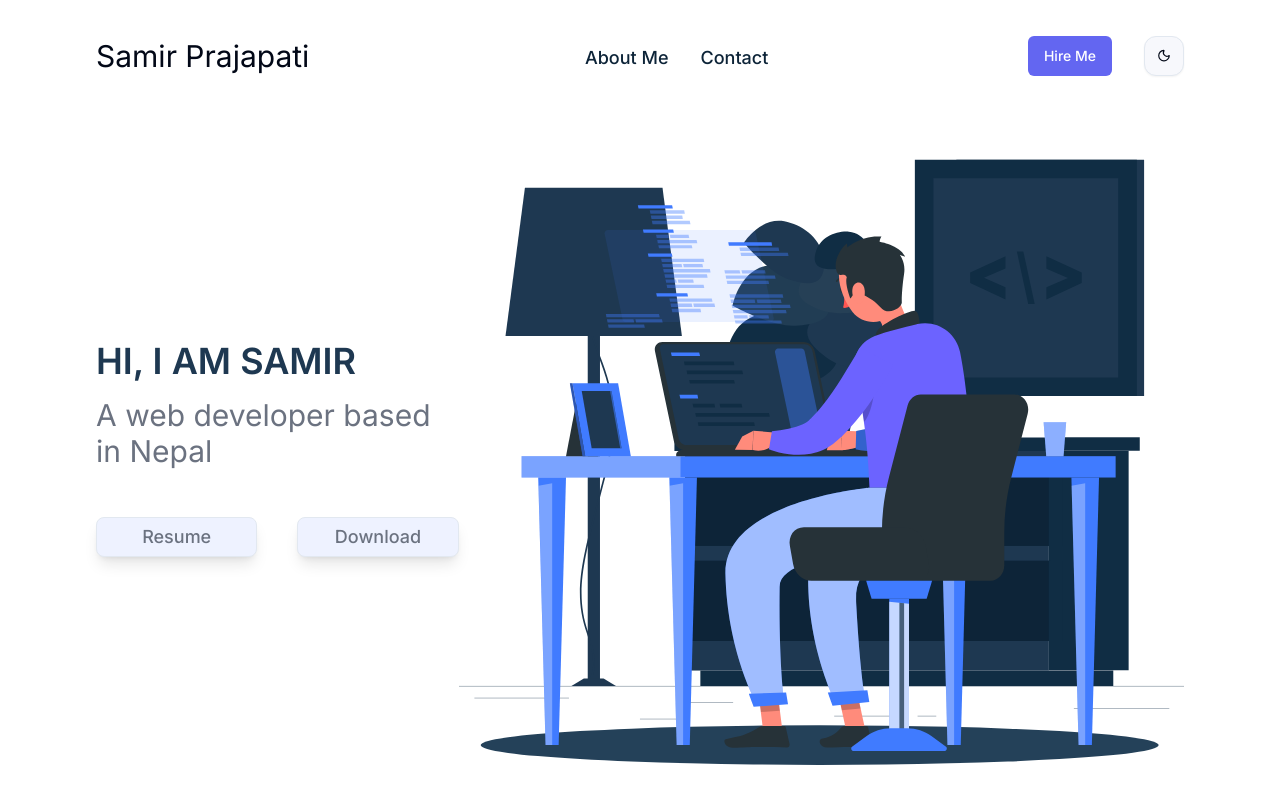
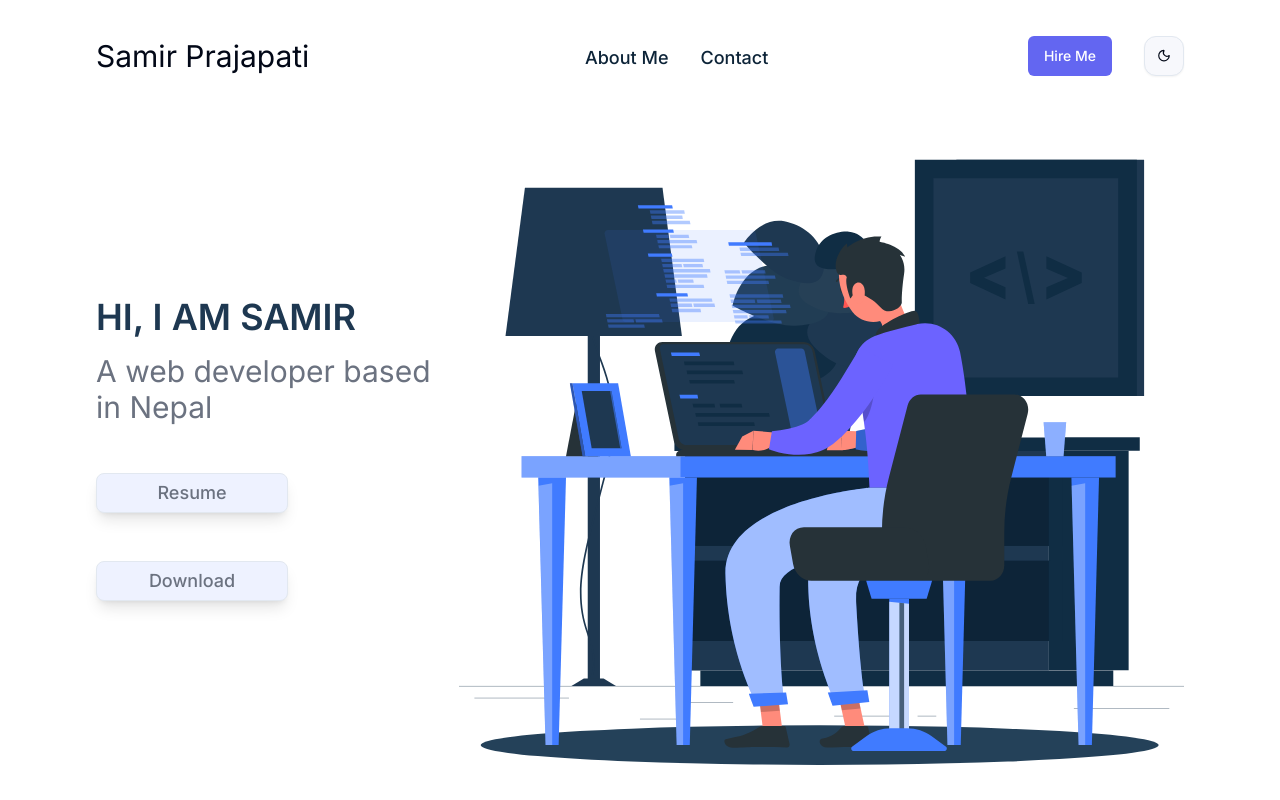
Before and after one commit to bullseye405/portfolio-nextjs, a Next.js app: page / in a window 1280 px wide. Shown: the top 800 px of the page. Built offline with nearby package versions, Linux system fonts and the light colour scheme.

Commit message:
update react

```diff
--- a/app/(home)/components/IntroSection.tsx
+++ b/app/(home)/components/IntroSection.tsx
@@ -44,14 +44,18 @@ const IntroSection = () => {
           A web developer based in Nepal
         </p>
 
-        <div className="flex justify-evenly gap-10">
+        <div className="flex justify-center sm:block">
           <Button
-            onClick={() => router.push('/resume')}
-            className="w-36 sm:w-48 mt-12 mb-6 sm:mb-0
-          text-gray-500 bg-indigo-50 border border-indigo
-          hover:bg-indigo-500 hover:text-white
-          py-2.5 sm:py-3 shadow-lg rounded-lg
-          text-sm sm:text-lg duration-500"
+            onClick={() => {
+              router.push('/resume');
+            }}
+            aria-label="download resume"
+            className="flex justify-center items-center w-36 sm:w-48 mt-12 mb-6 sm:mb-0
+            text-lg border border-indigo dark:border-ternary-dark
+            py-2.5 sm:py-3 shadow-lg rounded-lg
+            bg-indigo-50 focus:ring-1 focus:focus:ring-900 hover:bg-indigo-500 text-gray-500 hover:text-white duration-500
+            cursor-pointer
+            "
           >
             Resume
           </Button>
--- a/app/(home)/layout.tsx
+++ b/app/(home)/layout.tsx
@@ -1,6 +1,16 @@
+import type { Metadata } from 'next';
+import { Inter } from 'next/font/google';
 
 import AppFooter from '@/components/app-footer';
 import AppHeader from '@/components/app-header';
+import { ThemeProvider } from '@/components/theme-provider';
+
+const inter = Inter({ subsets: ['latin'] });
+
+export const metadata: Metadata = {
+  title: 'Samir Prajapati',
+  description: 'Personal Website',
+};
 
 export default function RootLayout({
   children,
@@ -8,10 +18,21 @@ export default function RootLayout({
   children: React.ReactNode;
 }) {
   return (
-    <div className="bg-secondary-light dark:bg-primary-dark transition-all duration-300 min-h-screen h-full">
-      <AppHeader />
-      {children}
-      <AppFooter />
-    </div>
+    <html lang="en">
+      <body className={inter.className}>
+        <ThemeProvider
+          attribute="class"
+          defaultTheme="system"
+          enableSystem
+          // disableTransitionOnChange
+        >
+          <div className="bg-secondary-light dark:bg-primary-dark transition-all duration-300 min-h-screen h-full">
+            <AppHeader />
+            {children}
+            <AppFooter />
+          </div>
+        </ThemeProvider>
+      </body>
+    </html>
   );
 }
--- a/app/layout.tsx
+++ b/app/layout.tsx
@@ -3,7 +3,6 @@ import type { Metadata } from 'next';
 import { Inter } from 'next/font/google';
 
 import './globals.css';
-import { ThemeProvider } from '@/components/theme-provider';
 
 const inter = Inter({ subsets: ['latin'] });
 
@@ -61,16 +60,9 @@ export default function RootLayout({
   children: React.ReactNode;
 }) {
   return (
-    <html lang="en" suppressHydrationWarning>
+    <html lang="en">
       <body className={inter.className}>
-        <ThemeProvider
-          attribute="class"
-          defaultTheme="system"
-          enableSystem
-          // disableTransitionOnChange
-        >
-          {children}
-        </ThemeProvider>
+        {children}
         <Analytics />
       </body>
     </html>
--- a/app/resume/layout.tsx
+++ b/app/resume/layout.tsx
@@ -1,8 +1,22 @@
+import { Analytics } from '@vercel/analytics/react';
+import type { Metadata } from 'next';
+import { Inter } from 'next/font/google';
+
+const inter = Inter({ subsets: ['latin'] });
+
+export const metadata: Metadata = {
+  title: 'Samir Prajapati',
+  description: 'Personal Website',
+};
 
 export default function ResumeLayout({
   children,
 }: {
   children: React.ReactNode;
 }) {
-  return <main>{children}</main>;
+  return (
+    <html lang="en">
+      <body className={inter.className}>{children}</body>
+    </html>
+  );
 }
--- a/next.config.js
+++ b/next.config.js
@@ -1,26 +1,16 @@
 /** @type {import('next').NextConfig} */
 const nextConfig = {
   images: {
-    domains: [
-      'reactjs.org',
-      'www.redux.js.org',
-      'github.com',
-      'www.typescriptlang.org',
-      'www.w3.org',
-      'www.sass-lang.com',
-      'www.tailwindcss.com',
-      'nextjs.org',
-      'www.graphql.org',
-      'reactnative.dev',
-      'jestjs.io',
-      'testing-library.com',
-      'www.laravel.com',
-      'nodejs.org',
-      'www.mysql.com',
-      'www.postgresql.org',
-      'openlayers.org',
-      'leafletjs.com',
-      'upload.wikimedia.org',
+    remotePatterns: [
+      { protocol: 'https', hostname: 'reactnative.dev' },
+      { protocol: 'https', hostname: 'redux.js.org' },
+      { protocol: 'https', hostname: 'graphql.org' },
+      { protocol: 'https', hostname: 'jestjs.io' },
+      { protocol: 'https', hostname: 'laravel.com' },
+      { protocol: 'https', hostname: 'www.mysql.com' },
+      { protocol: 'https', hostname: 'www.postgresql.org' },
+      { protocol: 'https', hostname: 'openlayers.org' },
+      { protocol: 'https', hostname: 'leafletjs.com' },
     ],
   },
 };
--- a/tsconfig.json
+++ b/tsconfig.json
@@ -1,6 +1,6 @@
 {
   "compilerOptions": {
-    "target": "es5",
+    "target": "ES2017",
     "lib": ["dom", "dom.iterable", "esnext"],
     "allowJs": true,
     "skipLibCheck": true,
```
Also changed, not shown: package.json (+6 -6 lines), components.json, 1 other file (tests, documents, lock files or other folders).
